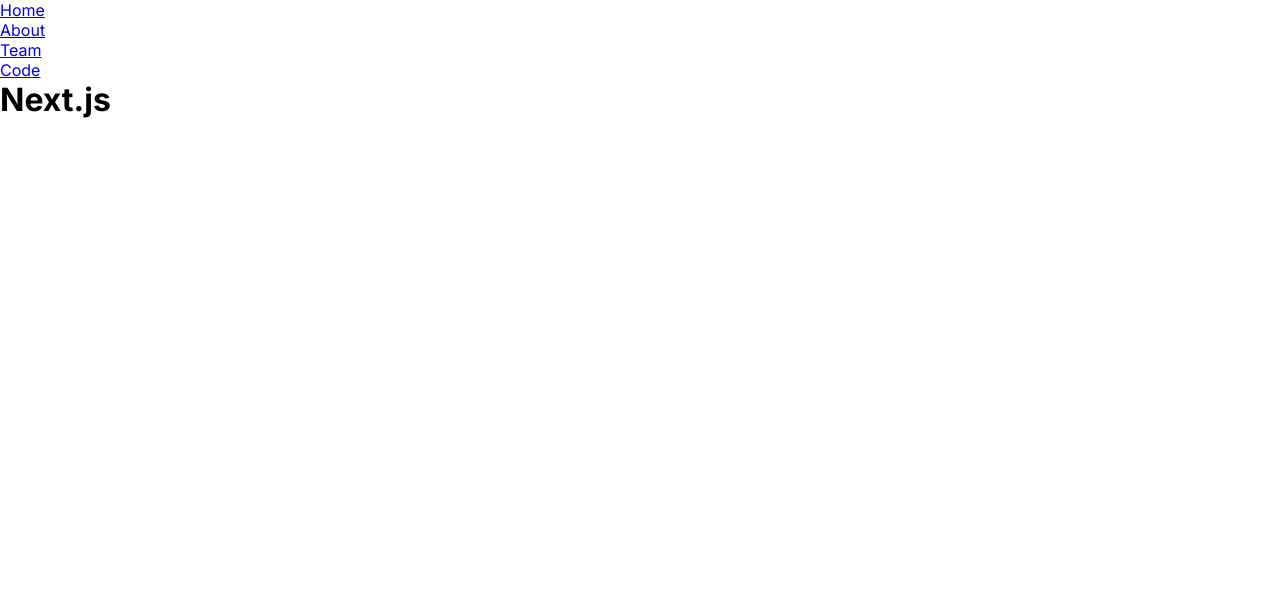
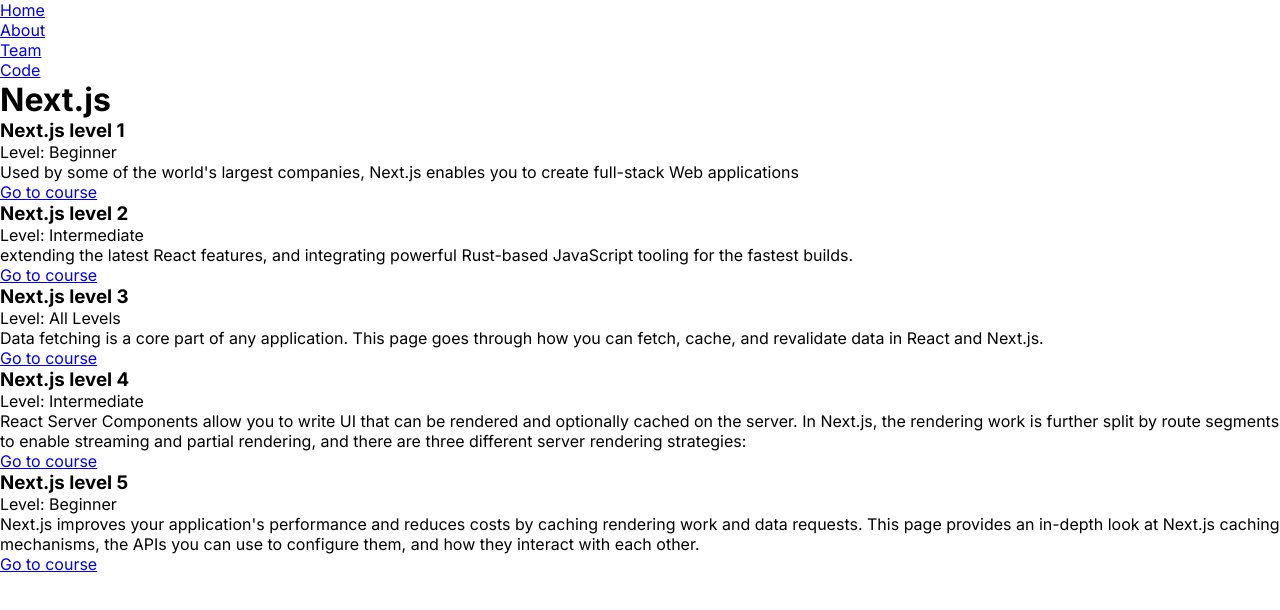
Before and after one commit to VentsiGeorgiev/next-js-crash-course, a Next.js app: page / in a window 1280 px wide. Shown: the top 610 px of the page. Built offline with nearby package versions, Linux system fonts and the light colour scheme.

Commit message:
Fetching course data

```diff
--- /dev/null
+++ b/app/components/Courses.js
@@ -0,0 +1,28 @@
+import Link from 'next/link'
+import React from 'react'
+
+async function fetchCourses() {
+  const response = await fetch('http://localhost:3000/api/courses')
+  const courses = await response.json()
+  return courses
+}
+
+async function Courses() {
+
+  const courses = await fetchCourses()
+
+  return (
+    <div>
+      {courses.map((c) => (
+        <div key={c.id}>
+          <h3>{c.title}</h3>
+          <p>Level: {c.level}</p>
+          <p>{c.description}</p>
+          <Link href={c.link} target="_blank">Go to course</Link>
+        </div>
+      ))}
+    </div>
+  )
+}
+
+export default Courses
--- a/app/page.js
+++ b/app/page.js
@@ -1,7 +1,10 @@
+import Courses from "./components/Courses";
+
 export default function Home() {
   return (
     <>
       <h1>Next.js</h1>
+      <Courses />
     </>
   )
 }
```
